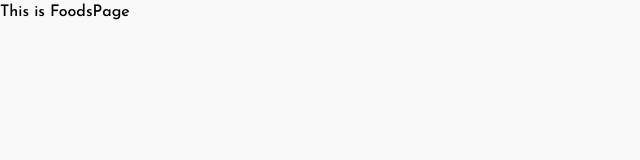
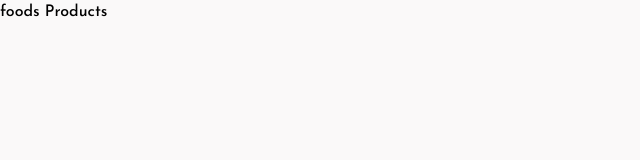
Before and after one commit to Abolfazl181920/Food-Delivery, a React (Create React App) app: page /foods in a window 1280 px wide. Shown: the top 160 px of the page, without its empty margins (0-640 px from the left). Built offline with nearby package versions, Linux system fonts and the light colour scheme.

Commit message:
add some basic components for food dir

```diff
--- /dev/null
+++ b/src/food/Foods.js
@@ -0,0 +1,9 @@
+const Foods = () => {
+    return (
+        <div>
+            foods Products
+        </div>
+    )
+}
+
+export default Foods
--- /dev/null
+++ b/src/food/Index.js
@@ -0,0 +1,11 @@
+import Foods from './Foods'
+
+const Index = () => {
+    return (
+        <div>
+            <Foods />
+        </div>
+    )
+}
+
+export default Index
--- a/src/pages/FoodsPage.js
+++ b/src/pages/FoodsPage.js
@@ -1,7 +1,9 @@
+import Index from 'food/Index'
+
 const FoodsPage = () => {
     return (
         <div>
-            This is FoodsPage
+            <Index />
         </div>
     )
 }
```
